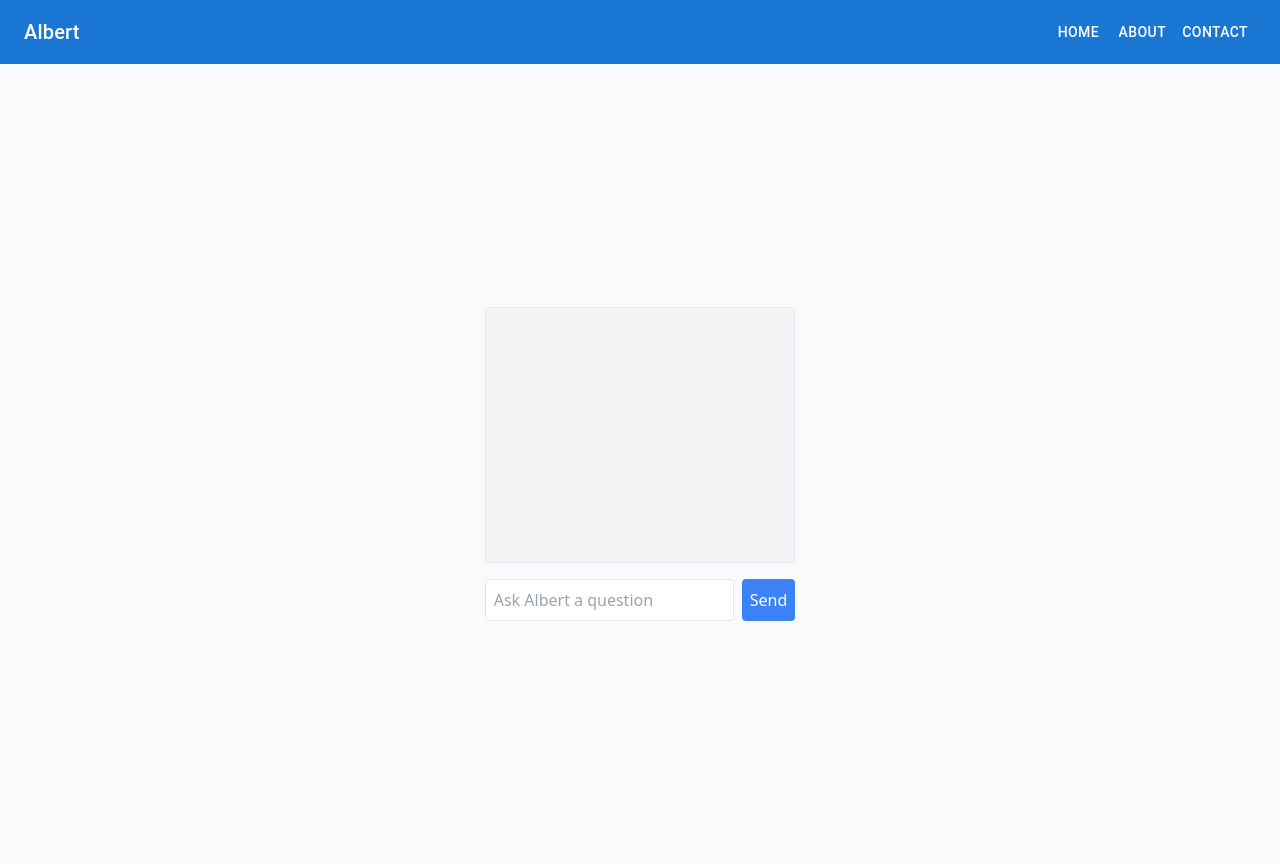
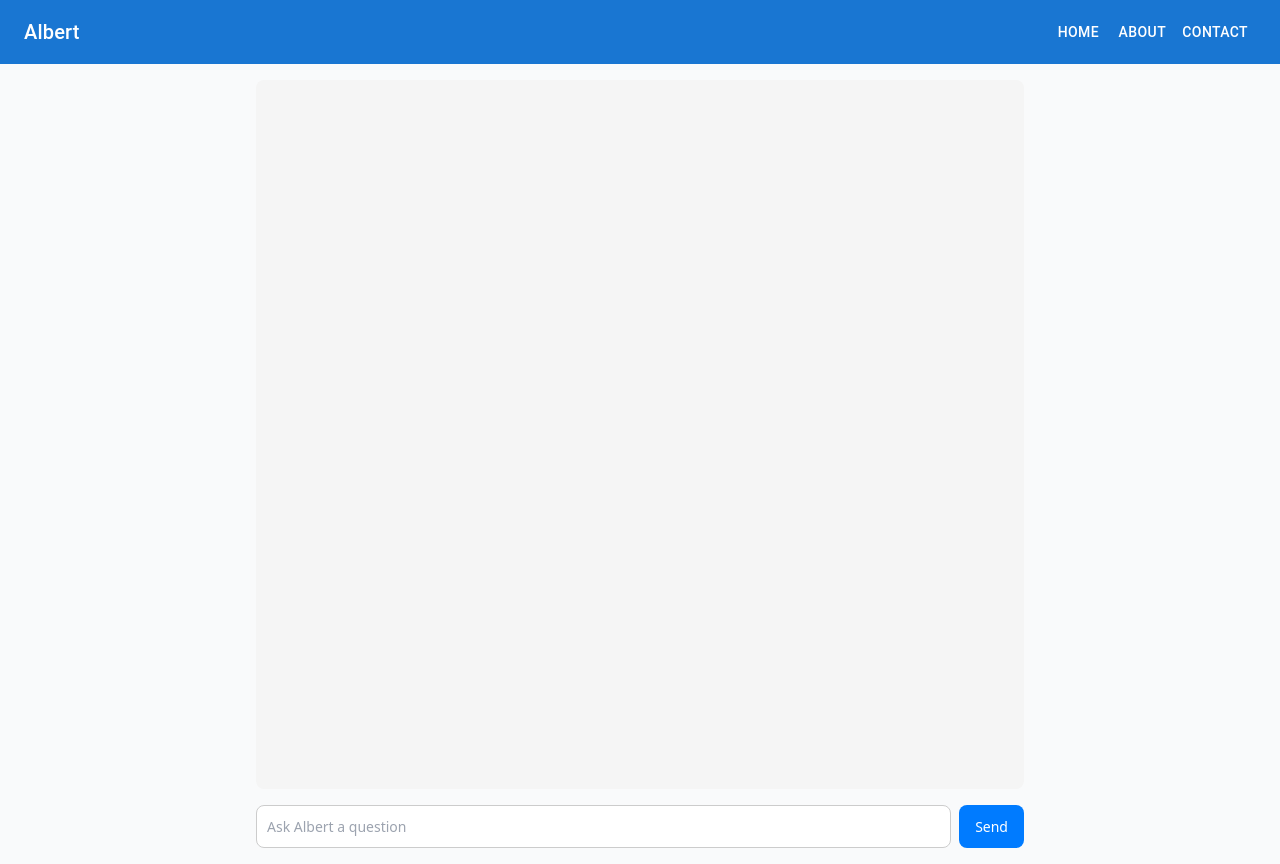
Before and after one commit to abrarfuad27/Albert, a Next.js app: page / in a window 1280 px wide. Built offline with nearby package versions, Linux system fonts and the light colour scheme.

Commit message:
Adjust css

```diff
--- a/app/components/Chatbot.tsx
+++ b/app/components/Chatbot.tsx
@@ -1,4 +1,4 @@
-"use client"
+"use client";
 import React, { useState } from "react";
 import { useChatbot } from "../hooks/useChatbox";
 
@@ -9,30 +9,35 @@ const Chatbot = () => {
   const handleSubmit = async (e: React.FormEvent) => {
     e.preventDefault();
     if (input.trim()) {
+      setInput("");
       await sendMessage(input);
-      setInput("");
     }
   };
 
   return (
-    <div className="p-4">
-      <div className="border p-4 rounded h-64 overflow-y-auto bg-gray-100 text-black">
-        {messages.map((msg: string, idx: number) => (
-          <p key={idx}>{msg}</p>
-        ))}
+    <div className="chat-container">
+      <div className="chat-history">
+        {messages.map((msg: string, idx: number) => {
+          const isUser = msg.startsWith("You:");
+          return (
+            <div
+              key={idx}
+              className={`message ${isUser ? "user-message" : "bot-message"}`}
+            >
+              {msg}
+            </div>
+          );
+        })}
       </div>
-      <form onSubmit={handleSubmit} className="mt-4 flex">
+      <form onSubmit={handleSubmit} className="chat-input-container">
         <input
           type="text"
           value={input}
           onChange={(e) => setInput(e.target.value)}
-          className="flex-grow p-2 border rounded text-black"
+          className="chat-input text-black"
           placeholder="Ask Albert a question"
         />
-        <button
-          type="submit"
-          className="ml-2 p-2 bg-blue-500 text-white rounded"
-        >
+        <button type="submit" className="send-button">
           Send
         </button>
       </form>
--- a/app/globals.css
+++ b/app/globals.css
@@ -31,3 +31,78 @@ body {
     text-wrap: balance;
   }
 }
+
+.chat-container {
+  height: 100vh;
+  width: 800px;
+  margin: 0 auto;
+  padding: 16px;
+  display: flex;
+  flex-direction: column;
+}
+
+.chat-history {
+  flex: 1;
+  display: flex;
+  flex-direction: column;
+  overflow-y: auto;
+  padding: 16px;
+  background-color: #f5f5f5;
+  border-radius: 8px;
+  margin-bottom: 16px;
+}
+
+.message {
+  max-width: 75%;
+  margin-bottom: 10px;
+  padding: 10px 15px;
+  border-radius: 15px;
+  display: inline-block;
+  word-wrap: break-word;
+  font-size: 14px;
+  position: relative;
+}
+
+.user-message {
+  background-color: #007bff;
+  color: white;
+  border-bottom-right-radius: 0;
+  align-self: flex-end;
+  text-align: right;
+}
+
+.bot-message {
+  background-color: #e9ecef;
+  color: #333;
+  border-bottom-left-radius: 0;
+  align-self: flex-start;
+  text-align: left;
+}
+
+.chat-input-container {
+  display: flex;
+  margin-top: auto;
+}
+
+.chat-input {
+  padding: 10px;
+  border: 1px solid #ccc;
+  border-radius: 8px;
+  margin-right: 8px;
+  font-size: 14px;
+  flex: 1;
+}
+
+.send-button {
+  padding: 10px 16px;
+  background-color: #007bff;
+  color: white;
+  border: none;
+  border-radius: 8px;
+  cursor: pointer;
+  font-size: 14px;
+}
+
+.send-button:hover {
+  background-color: #0056b3;
+}
--- a/app/hooks/useChatbox.tsx
+++ b/app/hooks/useChatbox.tsx
@@ -19,6 +19,7 @@ export const useChatbot = () => {
           prompt: prompt,
           max_tokens: 100, // Adjust the number of tokens as needed
           temperature: 0.7, // Adjust the temperature for more or less creativity
+          conversation_id: 'newuser1'
         },
         {
           headers: {
```
Also changed, not shown: public/albert_logo.jpg (added).
